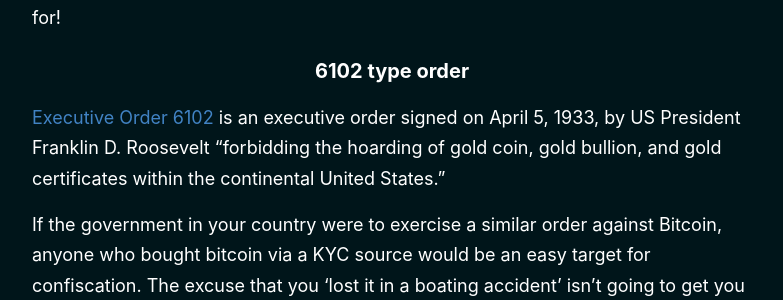
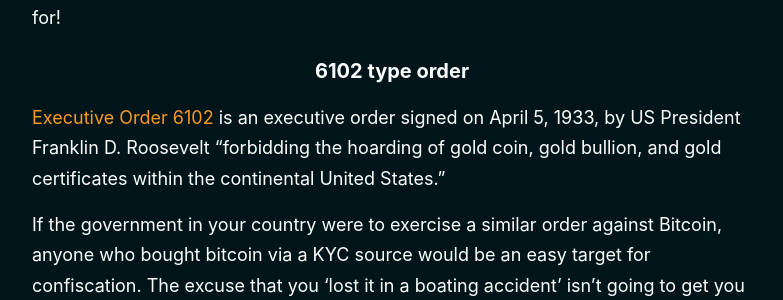
Before and after one commit to BitcoinQnA/node-guide, a Jekyll site: the page built from index.html, in a window 1280 px wide. Shown: the part 2155-2455 px from the top of the page, without its empty margins (248-1031 px from the left). Built offline with Jekyll 4.4.1, drawn with Linux system fonts in a browser that asks for light colours; the list of posts is cut into pages by our own code.

Commit message:
Update style.scss

```diff
--- a/assets/style.scss
+++ b/assets/style.scss
@@ -177,11 +177,11 @@ span[data-pullquote]:before {
 }
 
 a {
-  color: $blue;
+  color: $yellow;
   text-decoration: none;
 	cursor: pointer;
   &:hover, &:active {
-    color: $blue;
+    color: $yellow;
   }
 }
 
```
